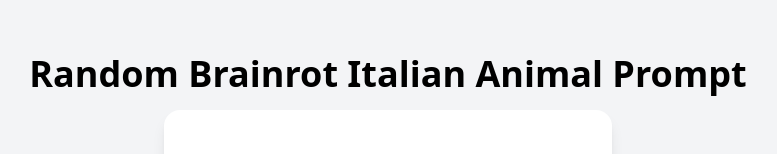
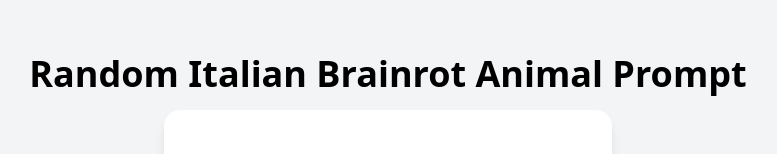
Before and after one commit to 0xAkarapong/random-brainrot, a Next.js app in the folder random-brainrot/: page / in a window 1280 px wide. Shown: the part 206-360 px from the top of the page, without its empty margins (252-1029 px from the left). Built offline with nearby package versions, Linux system fonts and the light colour scheme; no server answers.

Commit message:
Fix header title for clarity and consistency

```diff
--- a/random-brainrot/app/page.tsx
+++ b/random-brainrot/app/page.tsx
@@ -32,7 +32,7 @@ export default function HomePage() {
 
   return (
     <main className="min-h-screen flex flex-col items-center justify-center font-sans bg-gray-100">
-      <h1 className="text-4xl font-bold mb-4 text-center text-black">Random Brainrot Italian Animal Prompt</h1>
+      <h1 className="text-4xl font-bold mb-4 text-center text-black">Random Italian Brainrot Animal Prompt</h1>
       <div className="bg-white px-8 py-10 rounded-2xl shadow-lg text-center mb-8 min-w-[350px] w-full max-w-md">
         {error && <p className="text-red-600 mb-4">{error}</p>}
         {result ? (
```
